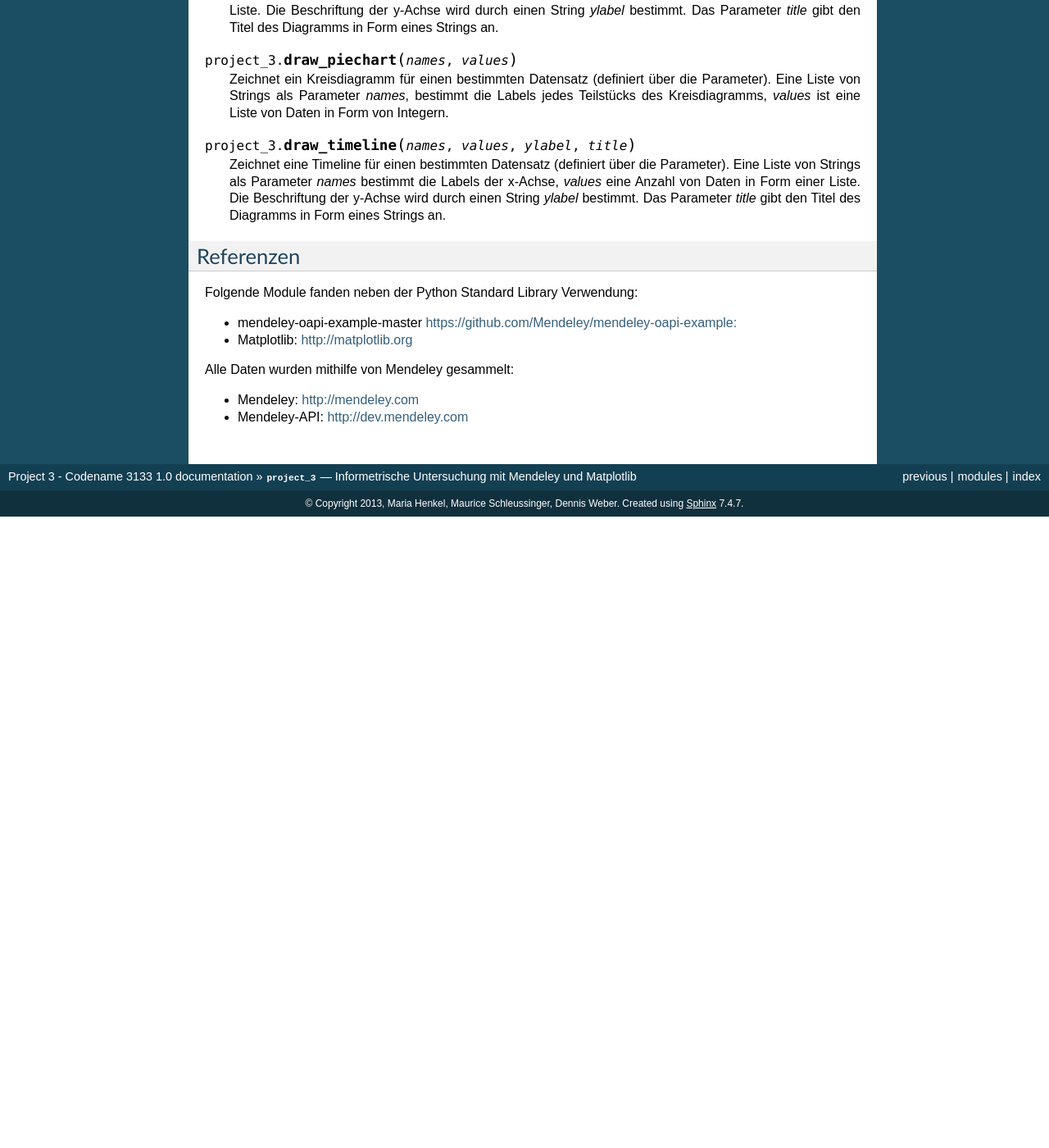
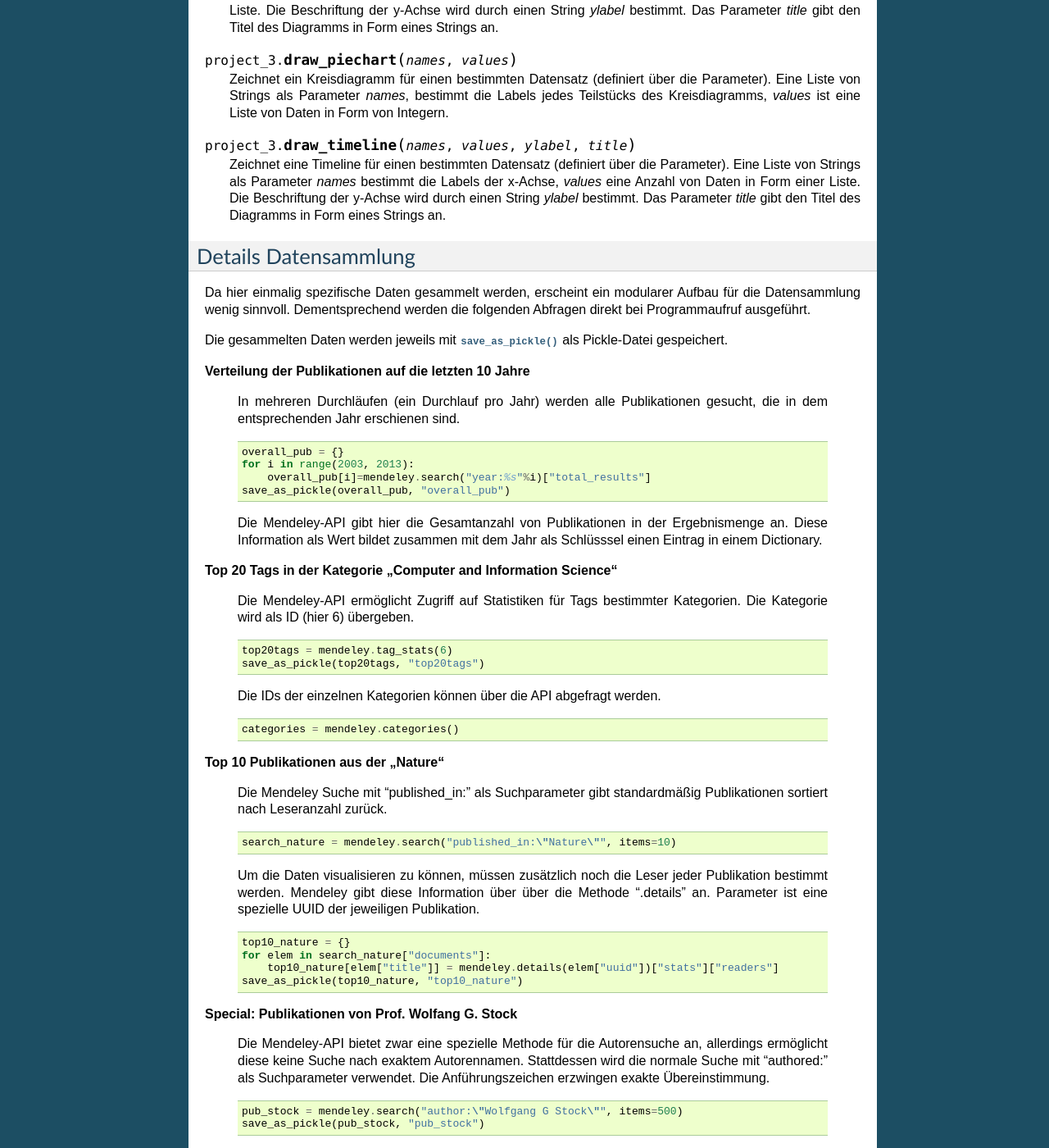
Before and after one commit to mahen2/projektdrei, a Sphinx documentation site: the page built from docs/project_3.rst, in a window 1280 px wide and 1400 px high, scrolled down 1343 px. Shown: the whole window at 82% size. Built offline with Sphinx 7.4.7, drawn with Linux system fonts in a browser that asks for light colours; before the commit the page ends 1973 px from its top, so only the background shows below that; some of the changed text lies outside the part shown.

Commit message:
Added details about datacollection to doc

```diff
--- a/docs/project_3.rst
+++ b/docs/project_3.rst
@@ -7,7 +7,6 @@ Einleitung
 ----------
 
 Mit dem vorliegenden Programm werden Publikationen informetrisch untersucht. Als Basis für den Datensatz dient das Literaturverwaltungsprogramm Mendeley. Mendeley beinhaltet nicht nur eine Desktopversion zum Verwalten von Referenzen und PDF-Dateien, sondern auch ein soziales Online-Netzwerk für den Austausch und Kollaborationen zwischen Forschern. Das Programm greift auf die Publikationsdaten über die Mendeley-API zu, wertet sie aus und visualisiert sie mit Hilfe von Matplotlib.
-
 
 Funktionsumfang
 ---------------
@@ -68,6 +67,78 @@ Funktionen
     Zeichnet eine Timeline für einen bestimmten Datensatz (definiert über die Parameter).
     Eine Liste von Strings als Parameter *names* bestimmt die Labels der x-Achse, *values* eine Anzahl von Daten in Form einer Liste. Die Beschriftung der y-Achse wird durch einen String *ylabel* bestimmt. Das Parameter *title* gibt den Titel des Diagramms in Form eines Strings an.
 
+Details Datensammlung
+---------------------
+
+Da hier einmalig spezifische Daten gesammelt werden, erscheint ein modularer Aufbau für die Datensammlung wenig sinnvoll. Dementsprechend werden die folgenden Abfragen direkt bei Programmaufruf ausgeführt.
+
+Die gesammelten Daten werden jeweils mit :func:`.save_as_pickle` als Pickle-Datei gespeichert.
+
+**Verteilung der Publikationen auf die letzten 10 Jahre**
+
+    In mehreren Durchläufen (ein Durchlauf pro Jahr) werden alle Publikationen gesucht, die in dem entsprechenden Jahr erschienen sind. ::
+
+        overall_pub = {}
+        for i in range(2003, 2013):
+            overall_pub[i]=mendeley.search("year:%s"%i)["total_results"]
+        save_as_pickle(overall_pub, "overall_pub")
+
+    Die Mendeley-API gibt hier die Gesamtanzahl von Publikationen in der Ergebnismenge an. Diese Information als Wert bildet zusammen mit dem Jahr als Schlüsssel einen Eintrag in einem Dictionary.
+
+**Top 20 Tags in der Kategorie „Computer and Information Science“**
+
+
+    Die Mendeley-API ermöglicht Zugriff auf Statistiken für Tags bestimmter Kategorien. Die Kategorie wird als ID (hier 6) übergeben. ::
+
+        top20tags = mendeley.tag_stats(6)
+        save_as_pickle(top20tags, "top20tags")
+
+    Die IDs der einzelnen Kategorien können über die API abgefragt werden. ::
+
+        categories = mendeley.categories()
+
+
+**Top 10 Publikationen aus der „Nature“**
+
+    Die Mendeley Suche mit "published_in:" als Suchparameter gibt standardmäßig Publikationen sortiert nach Leseranzahl zurück. ::
+
+        search_nature = mendeley.search("published_in:\"Nature\"", items=10)
+
+    Um die Daten visualisieren zu können, müssen zusätzlich noch die Leser jeder Publikation bestimmt werden. Mendeley gibt diese Information über über die Methode ".details" an. Parameter ist eine spezielle UUID der jeweiligen Publikation. ::
+
+        top10_nature = {}
+        for elem in search_nature["documents"]:
+            top10_nature[elem["title"]] = mendeley.details(elem["uuid"])["stats"]["readers"]
+        save_as_pickle(top10_nature, "top10_nature")
+
+**Special: Publikationen von Prof. Wolfang G. Stock**
+
+    Die Mendeley-API bietet zwar eine spezielle Methode für die Autorensuche an, allerdings ermöglicht diese keine Suche nach exaktem Autorennamen. Stattdessen wird die normale Suche mit "authored:" als Suchparameter verwendet. Die Anführungszeichen erzwingen exakte Übereinstimmung. ::
+
+        pub_stock = mendeley.search("author:\"Wolfgang G Stock\"", items=500)
+        save_as_pickle(pub_stock, "pub_stock")
+
+    Die weitere Verarbeitung erfolgt direkt bei der Visualisierung. Alle notwendigen Informationen befinden sich in der Ergebnismenge (Publikationsanzahl pro Jahr
+    und Co-Autoren Ranking).
+
+**Häufigkeit des Tags „ontology“ in allen Kategorien im Jahr 2011**
+
+    Für jede Kategorie in Mendeley wird die Häufigkeit des Tags "ontology" bestimmt. Hierfür wird zunächst für jede Kategorie ein Eintrag in einem Dictionary *onto_tagged* mit initial 0 als Zählwert vorgenommen. Dann werden alle passenden Tags in der jeweiligen Kategorie abgefragt. Da die Mendeley-API Documentmengen ab einer gewissen Größe auf mehrere Seiten aufteilt, muss entsprechend der Seitenzahl mehrmals abgefragt werden.
+    Für jeden Eintrag in der Ergebnismenge mit 2011 als Publikationsjahr, wird der Zahlenwert für die Kategorie im Dictionary *onto_tagged* um 1 erhöht. ::
+
+        onto_tagged = {}
+        for category in categories:
+            cat_id = category["id"]
+            onto_tagged[cat_id] = 0
+            page_count = mendeley.tagged("ontology", cat=cat_id, items=100)["total_pages"]
+            for page_num in range(1, page_count+1):
+                tagged = mendeley.tagged("ontology", cat=cat_id, items=100, page=page_num)
+                for document in tagged["documents"]:
+                    if document["year"]==2011:
+                        onto_tagged[cat_id] += 1
+        save_as_pickle(onto_tagged, "onto_tagged")
+
+
 Referenzen
 ----------
 
```
Also changed, not shown: 9 other files.
